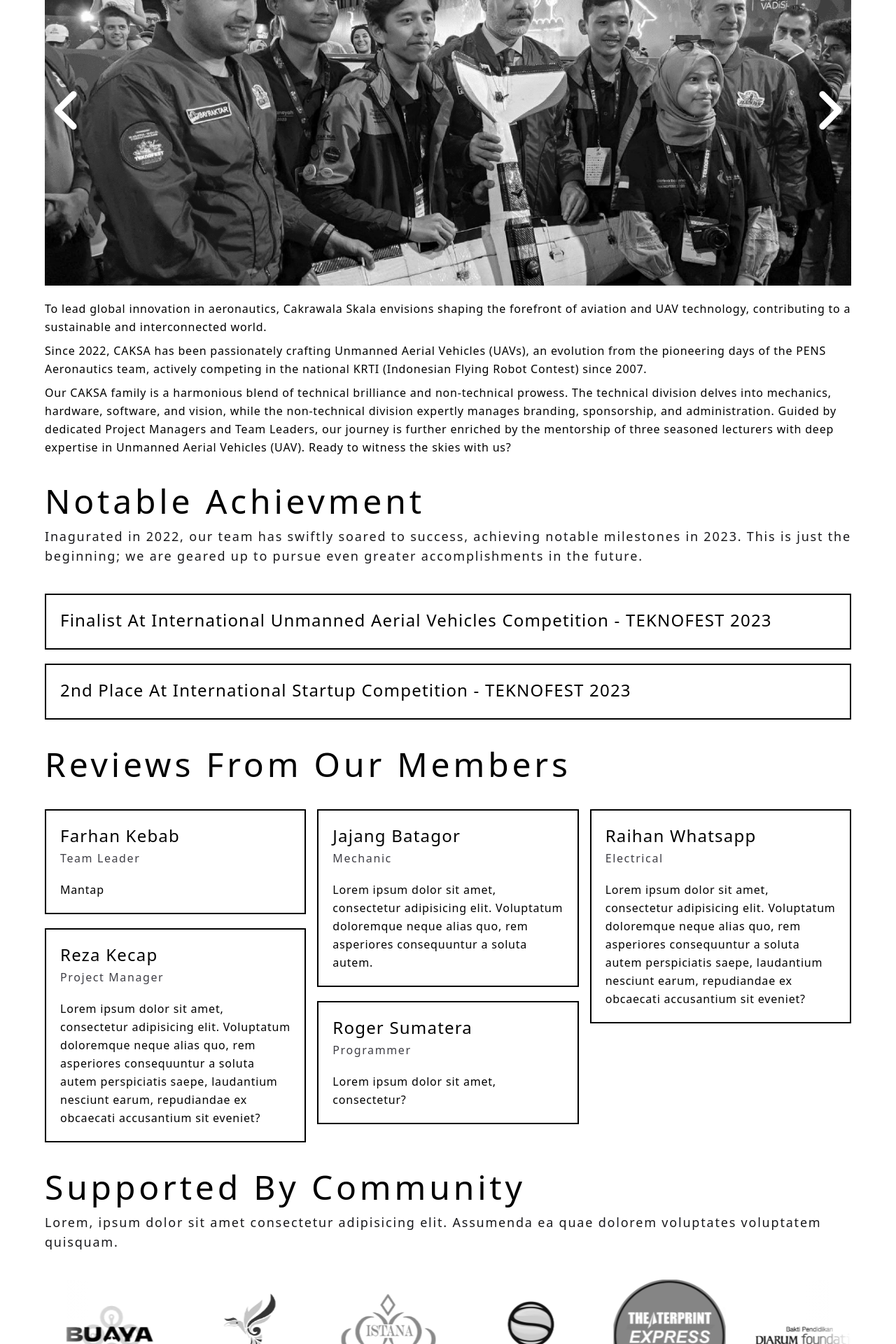
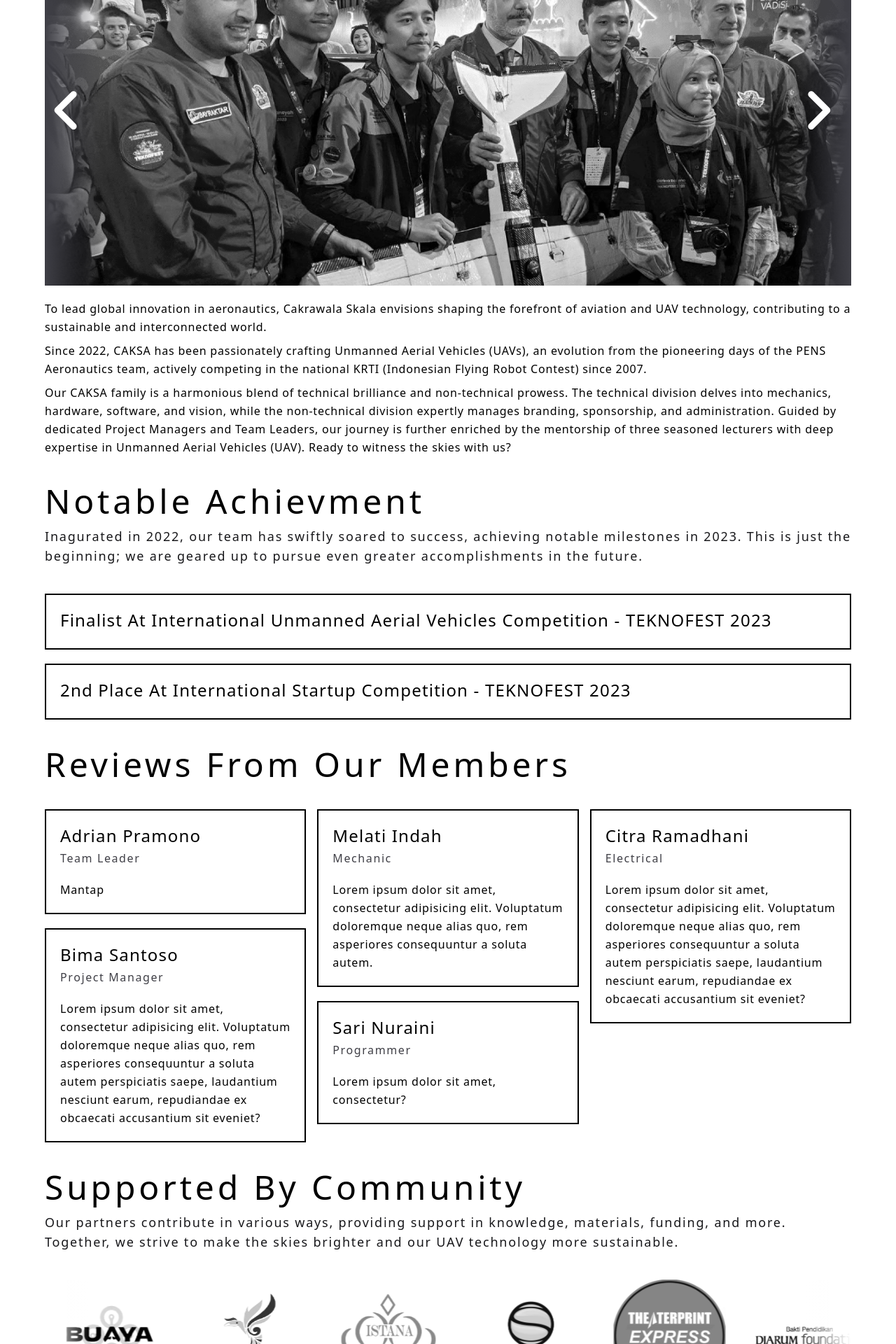
Before and after one commit to lahferii/caksa-ui, a React (Vite) app: page / in a window 1280 px wide. Shown: the part 1020-2940 px from the top of the page at 70% size. Built offline with nearby package versions, Linux system fonts and the light colour scheme.

Commit message:
add subtitle in partners.jsx, add max h in imgAbout and change name in reviews

```diff
--- a/src/components/AboutImg.jsx
+++ b/src/components/AboutImg.jsx
@@ -24,15 +24,14 @@ export const AboutImg = () => {
   }
 
   return(
-    <div className="group w-full lg:h-[500px] overflow-hidden mb-5 relative">
-      <div className="absolute w-full h-full z-10 flex justify-between items-center">
-        <div className="">
+    <div className="group w-full h-72 lg:h-[500px] overflow-hidden mb-5 relative">
+        <div className="w-20 h-full bg-gradient-to-r from-zinc-700 to-transparent absolute z-10 top-0 left-0 flex items-center">
           <img onClick={handleNext} src={arrow} alt={arrow} className="w-16 -rotate-90 cursor-pointer"/>
         </div>
-        <div className="">
+        <div className="w-20 h-full bg-gradient-to-l from-zinc-700 to-transparent absolute z-10 top-0 right-0 flex items-center">
           <img onClick={handlePrev} src={arrow} alt={arrow} className="w-16 rotate-90 cursor-pointer"/>
         </div>
-      </div>
+
       <img src={images[showImg]} alt={images[showImg]} className="w-full h-full object-cover object-center saturate-0 group-hover:saturate-100 duration-500"/>
     </div>
   )
--- a/src/components/partner.jsx
+++ b/src/components/partner.jsx
@@ -14,7 +14,7 @@ export const Partner = () => {
     <Wrapper>
       <Heading
         title="Supported By Community"
-        subtitle="Lorem, ipsum dolor sit amet consectetur adipisicing elit. Assumenda ea quae dolorem voluptates voluptatem quisquam."
+        subtitle="Our partners contribute in various ways, providing support in knowledge, materials, funding, and more. Together, we strive to make the skies brighter and our UAV technology more sustainable."
       />
 
       <section className="relative overflow-hidden">
--- a/src/components/reviews.jsx
+++ b/src/components/reviews.jsx
@@ -11,27 +11,27 @@ export const Reviews = () => {
 
       <section className="columns-1 sm:columns-2 md:columns-3">
         <Card
-          title="Farhan Kebab"
+          title="Adrian Pramono"
           subtitle="Team Leader"
           description="Mantap"
         />
         <Card
-          title="Reza Kecap"
+          title="Bima Santoso"
           subtitle="Project Manager"
           description="Lorem ipsum dolor sit amet, consectetur adipisicing elit. Voluptatum doloremque neque alias quo, rem asperiores consequuntur a soluta autem perspiciatis saepe, laudantium nesciunt earum, repudiandae ex obcaecati accusantium sit eveniet?"
         />
         <Card
-          title="Jajang Batagor"
+          title="Melati Indah"
           subtitle="Mechanic"
           description="Lorem ipsum dolor sit amet, consectetur adipisicing elit. Voluptatum doloremque neque alias quo, rem asperiores consequuntur a soluta autem."
         />
         <Card
-          title="Roger Sumatera"
+          title="Sari Nuraini"
           subtitle="Programmer"
           description="Lorem ipsum dolor sit amet, consectetur?"
         />
         <Card
-          title="Raihan Whatsapp"
+          title="Citra Ramadhani"
           subtitle="Electrical"
           description="Lorem ipsum dolor sit amet, consectetur adipisicing elit. Voluptatum doloremque neque alias quo, rem asperiores consequuntur a soluta autem perspiciatis saepe, laudantium nesciunt earum, repudiandae ex obcaecati accusantium sit eveniet?"
         />
```
